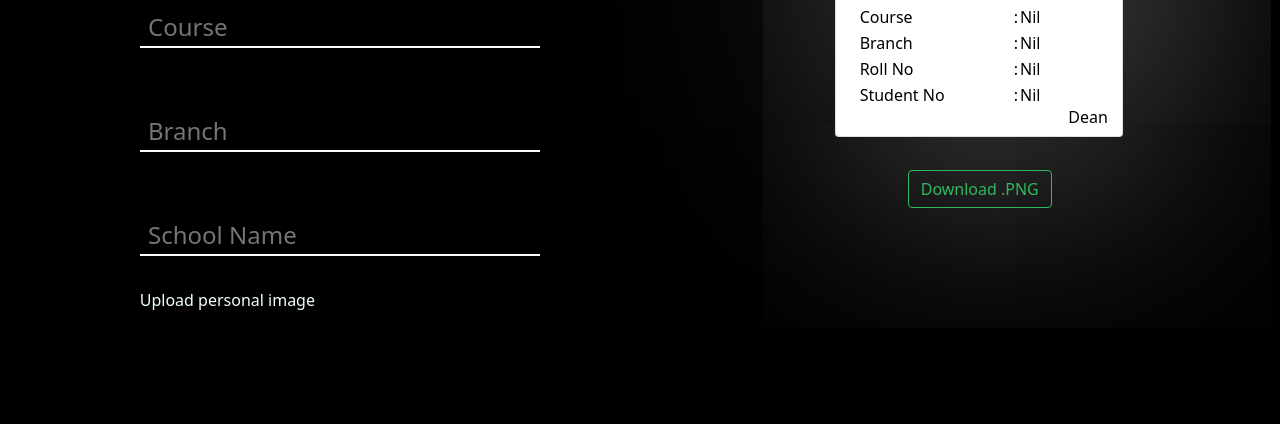
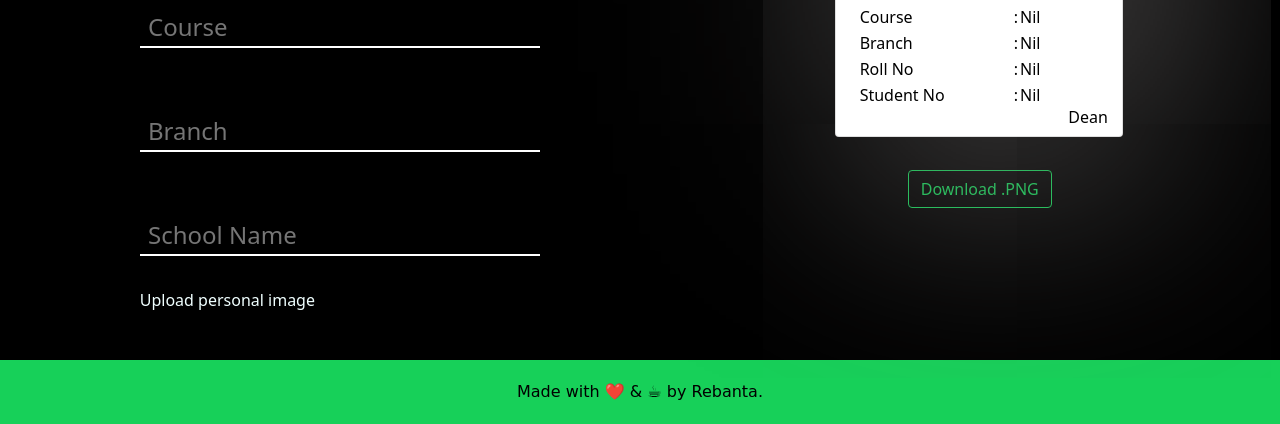
Before and after one commit to RebantaChakraborty/KIITIdCardGenerator, a plain HTML site: page index.html in a window 1280 px wide. Shown: the part 639-1063 px from the top of the page. Before the commit the page ends 967 px from the top, so only its background shows below. Drawn offline with nearby package versions, Linux system fonts and the light colour scheme.

Commit message:
first stable version 02

```diff
--- a/index.html
+++ b/index.html
@@ -109,6 +109,9 @@
     </div>
 
   </body>
+  <footer class="foot">
+    Made with ❤️️ & ☕ by Rebanta.
+  </footer>
   <script src="https://ajax.googleapis.com/ajax/libs/jquery/3.5.1/jquery.min.js"></script>
   <script src="https://cdnjs.cloudflare.com/ajax/libs/dom-to-image/2.6.0/dom-to-image.min.js"></script>
   <script src="https://cdnjs.cloudflare.com/ajax/libs/FileSaver.js/2.0.0/FileSaver.min.js"></script>
--- a/styles.css
+++ b/styles.css
@@ -154,3 +154,15 @@ td:nth-child(2) {
   color: #17d059 !important;
   border-color: #17d059 !important;
 }
+footer {
+  height: 4rem;
+  width: 100%;
+  background-color: #17d059;
+  color: black;
+  margin-top: 2rem;
+  text-align: center;
+  display: flex;
+  align-items: center;
+  justify-content: center;
+  font-family: cursive;
+}
```
